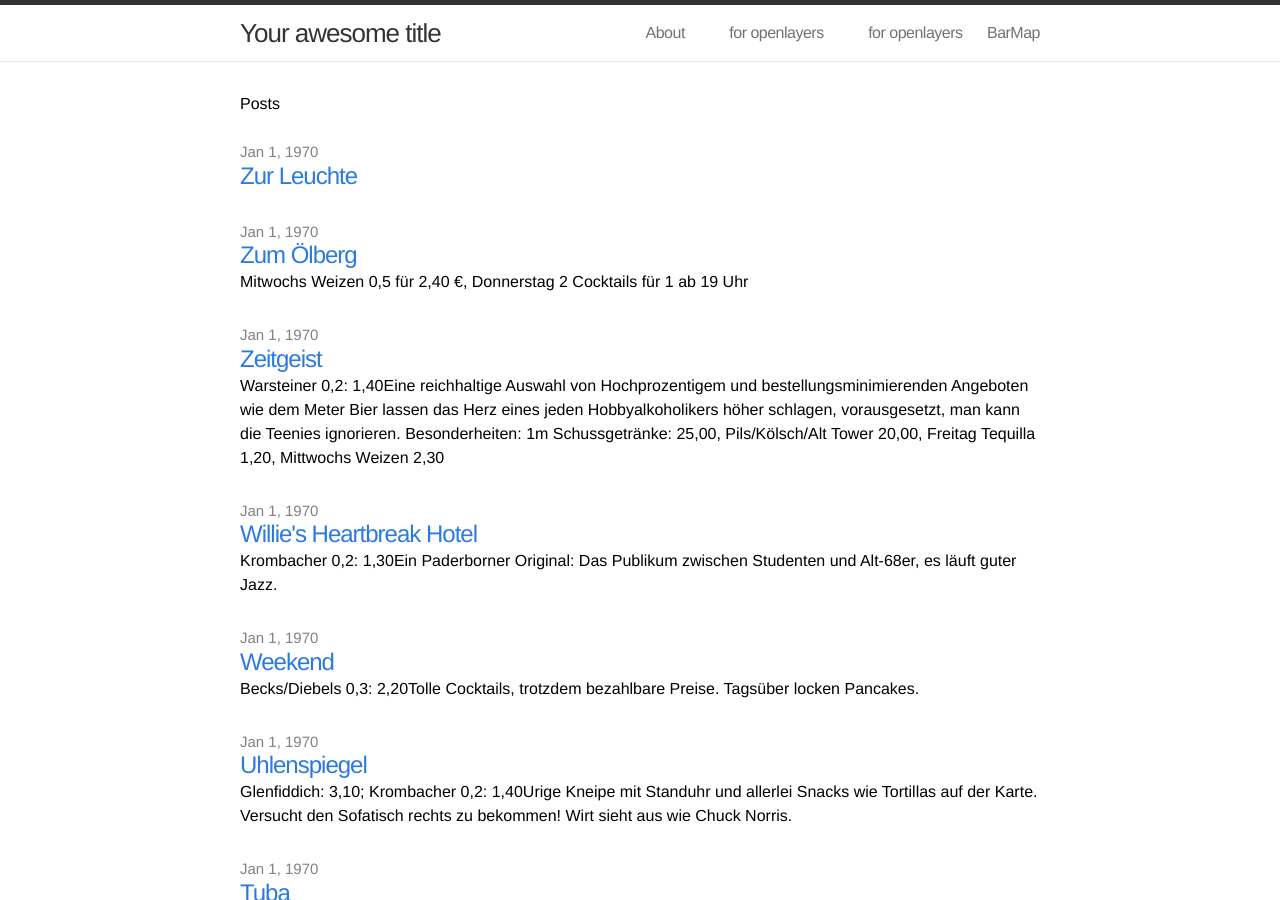
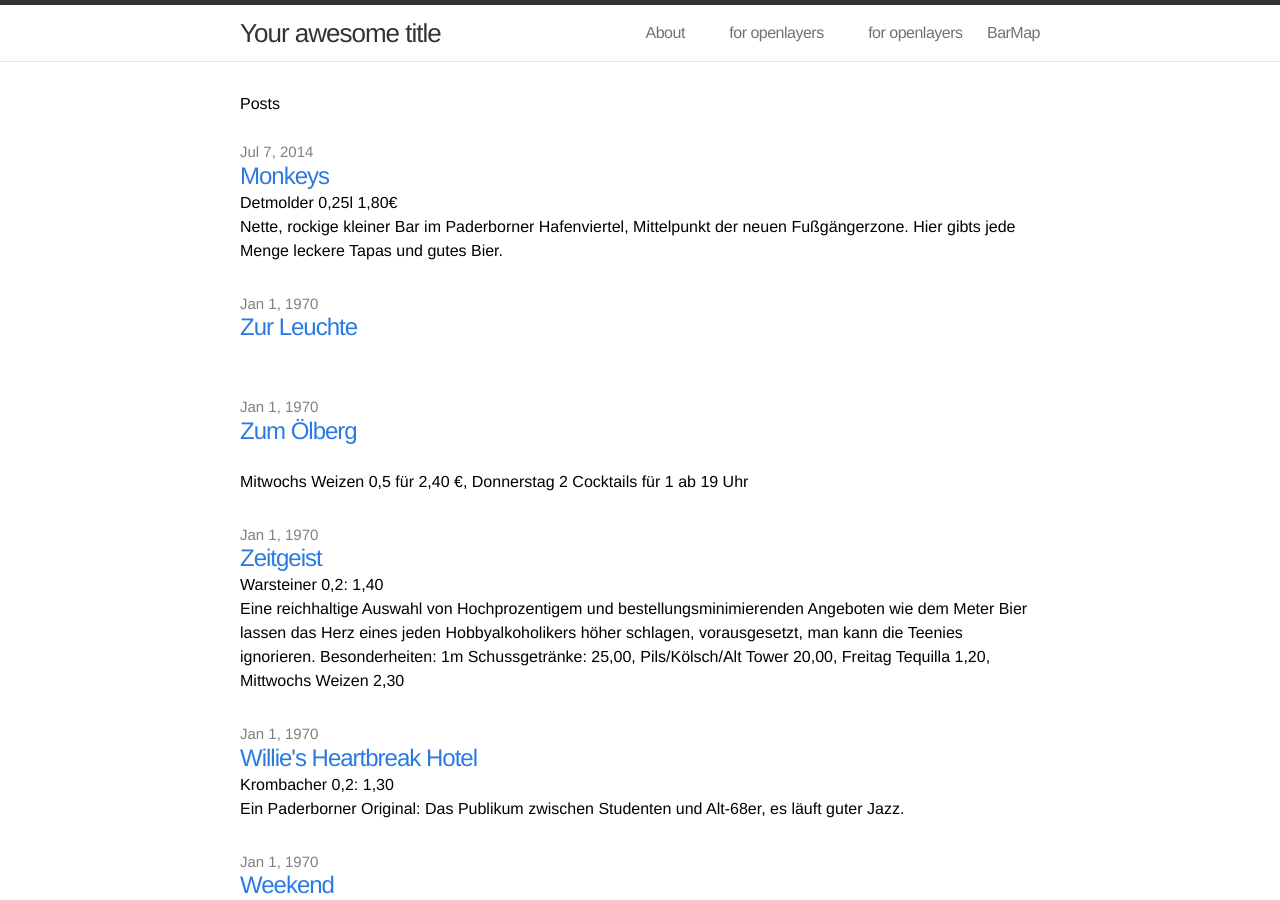
Before and after one commit to codeforpb/Kneipenplan, a Jekyll site: the page built from bar-blog.md, in a window 1280 px wide and 900 px high. Built offline with Jekyll 4.4.1, drawn with Linux system fonts in a browser that asks for light colours; some of the changed text lies outside the part shown.

Commit message:
Monkeys aktualisiert

```diff
--- a/bar-blog.md
+++ b/bar-blog.md
@@ -11,7 +11,7 @@ layout: default
       <li>
         <span class="post-date">{{ post.date | date: "%b %-d, %Y" }}</span>
         <a class="post-link" href="{{ post.url | prepend: site.baseurl }}">{{ post.name }}</a>
-        <p><span class="special">{{ post.special }}</span>{{ post.content | remove: '<p>' | remove: '</p>'}}</p>
+        <p><span class="special">{{ post.special }}</span><br/>{{ post.content | remove: '<p>' | remove: '</p>'}}</p>
       </li>
     {% endfor %}
   </ul>
--- a/bars/_posts/1970-01-01-sage.md
+++ /dev/null
@@ -1,7 +0,0 @@
----
-name: "Sage"
-special: "Detmolder 0,2: 1,00"
-lat: 51.721138
-lon: 8.75679
----
-Nette, rockige kleiner Bar im Paderborner Hafenviertel, Mittelpunkt der neuen Fußgängerzone.
--- /dev/null
+++ b/bars/_posts/2014-07-07-monkeys.md
@@ -0,0 +1,7 @@
+---
+name: "Monkeys"
+special: "Detmolder 0,25l 1,80€"
+lat: 51.72121404761164
+lon: 8.756698966026306
+---
+Nette, rockige kleiner Bar im Paderborner Hafenviertel, Mittelpunkt der neuen Fußgängerzone. Hier gibts jede Menge leckere Tapas und gutes Bier.
```
Also changed, not shown: 1 other file.
